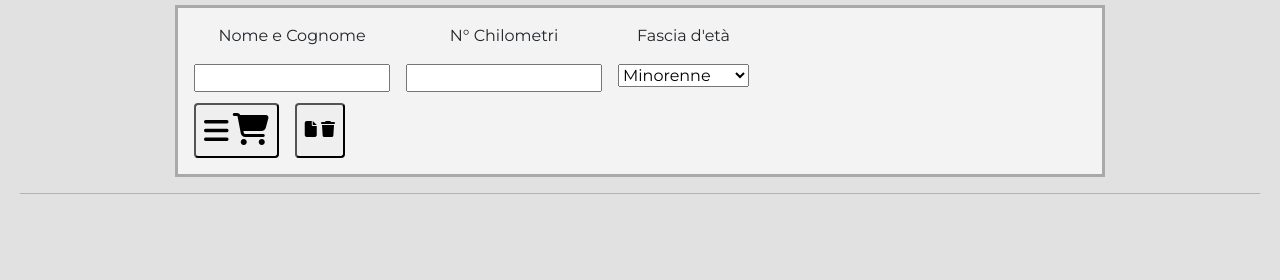
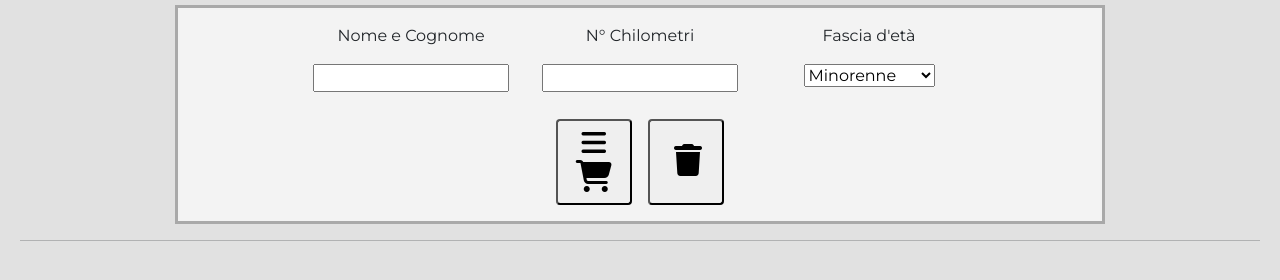
Before and after one commit to yurididomenico/js-biglietto-treno-form, a plain HTML site: page index.html in a window 1280 px wide. Shown: the part 136-416 px from the top of the page. Drawn offline with nearby package versions, Linux system fonts and the light colour scheme.

Commit message:
Fix Layout

```diff
--- a/index.html
+++ b/index.html
@@ -32,16 +32,16 @@
       <h2 class="mt-3">Calcola il prezzo del tuo biglietto</h2>
       <div class="personal-bg-grey d-inline-block p-3 personal-border-grey w-75">
         <form action="">
-          <div class="d-flex">
-            <div class="me-3">
+          <div class="row justify-content-center mb-3">
+            <div class="col-3">
               <label class="d-block text-center mb-3" for="inputUtente">Nome e Cognome</label>
               <input type="text" id="inputUtente">
             </div>
-            <div class="me-3">
+            <div class="col-3">
               <label class="d-block text-center mb-3" for="inputKm">N° Chilometri</label>
               <input type="text" id="inputKm">
             </div>
-            <div>
+            <div class="col-3">
               <label class="d-block text-center mb-3" for="inputEta">Fascia d'età</label>
               <select name="" id="inputEta" class="mb-3">
                 <option>Minorenne</option>
@@ -52,17 +52,14 @@
           </div>
 
 
-          <div class="d-flex">
-            <button onclick="generaBiglietto(); return false" class="rounded-1 p-2 d-block me-3">
+          <div class="row justify-content-center">
+            <button onclick="generaBiglietto(); return false" class="col-1 rounded-1 p-2 d-block me-3">
               <i class="fa-solid fa-bars fs-3"></i>
               <i class="fa-solid fa-cart-shopping fs-2"></i>
             </button>
 
-            <button class="rounded-1 p-2 d-block">
-              <a href="#">
-                <i class="fa-solid fa-file"></i>
-                <i class="fa-solid fa-trash"></i>
-              </a>
+            <button onclick="aggiorna()" class="col-1 rounded-1 py-2 px-4 d-block">
+                <i class="fa-solid fa-trash fs-2"></i>
             </button>
 
           </div>
```
